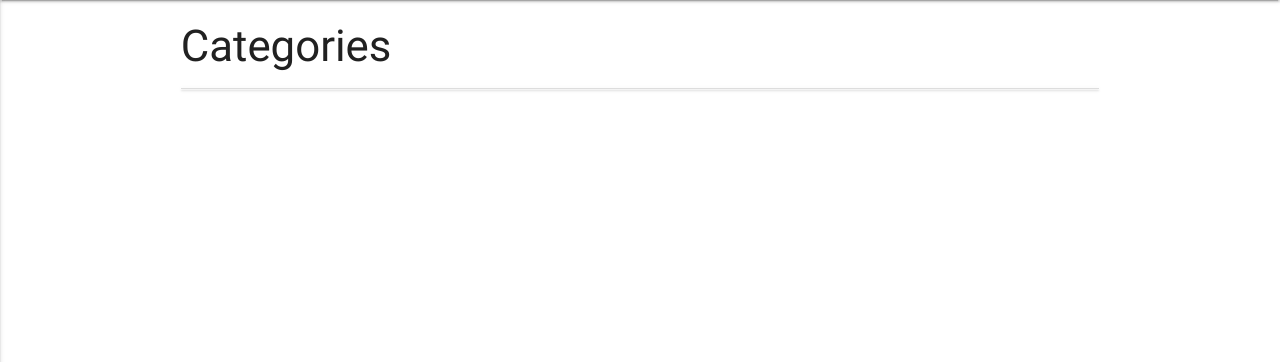
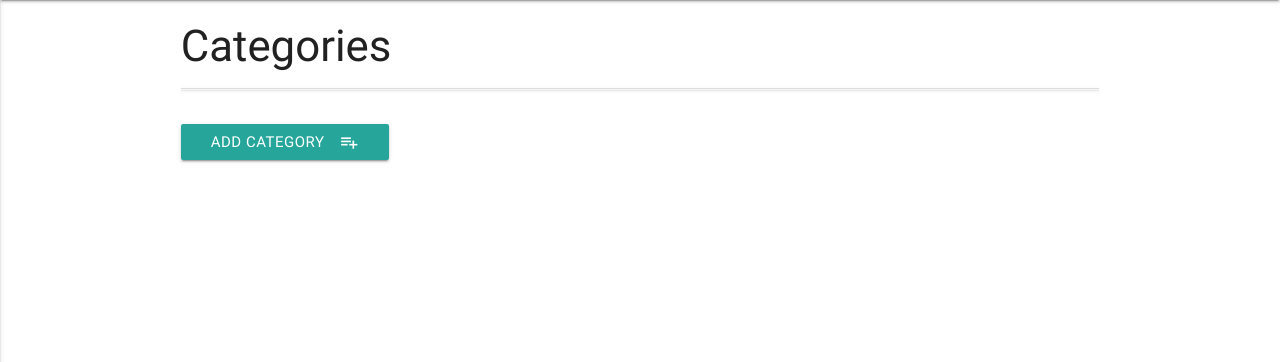
Before and after one commit to Code-Institute-Solutions/flask-mongo-task-manager, a Flask app: page /get_categories in a window 1280 px wide. Shown: the part 64-426 px from the top of the page. Run offline with Flask 2, Linux system fonts and the light colour scheme; data that the repository does not hold is empty; some libraries are stand-ins or nearby versions.

Commit message:
modified update and instert category functions

```diff
--- a/app.py
+++ b/app.py
@@ -71,8 +71,9 @@ def edit_category(category_id):
 def update_category(category_id):
     mongo.db.categories.update(
         {'_id': ObjectId(category_id)},
-        {'category_name': request.form.get['category_name']})
+        {'category_name': request.form['category_name']})
     return redirect(url_for('get_categories'))
+
 
 
 @app.route('/delete_category/<category_id>')
@@ -84,7 +85,7 @@ def delete_category(category_id):
 @app.route('/insert_category', methods=['POST'])
 def insert_category():
     categories = mongo.db.categories
-    category_doc = {'category_name': request.form.get['category_name']}
+    category_doc = {'category_name': request.form['category_name']}
     categories.insert_one(category_doc)
     return redirect(url_for('get_categories'))
 
--- a/templates/categories.html
+++ b/templates/categories.html
@@ -8,14 +8,20 @@
         {% for category in categories %}
         <li>
             <div class="collapsible-header">
-                <a href="" class="waves-effect waves-light btn btn_small">Del</a>
+                <a href="{{url_for('delete_category', category_id =category._id)}}" class="waves-effect waves-light btn btn_small">Del</a>
                 <a href="{{url_for('edit_category', category_id =category._id)}}" class="waves-effect waves-light btn btn_small blue">Edit</a>
                 <div class=" task_header">
                     <strong>{{category.category_name}}</strong>
                 </div>
             </div>
-        {% endfor %}
+
+            {% endfor %}
     </ul>
+</div>
+<div class="row">
+    <a href="{{ url_for('new_category') }}" class="waves-effect waves-light btn">
+        <i class="material-icons right">playlist_add</i>Add Category
+    </a>
 </div>
 
 {% endblock %}
```
